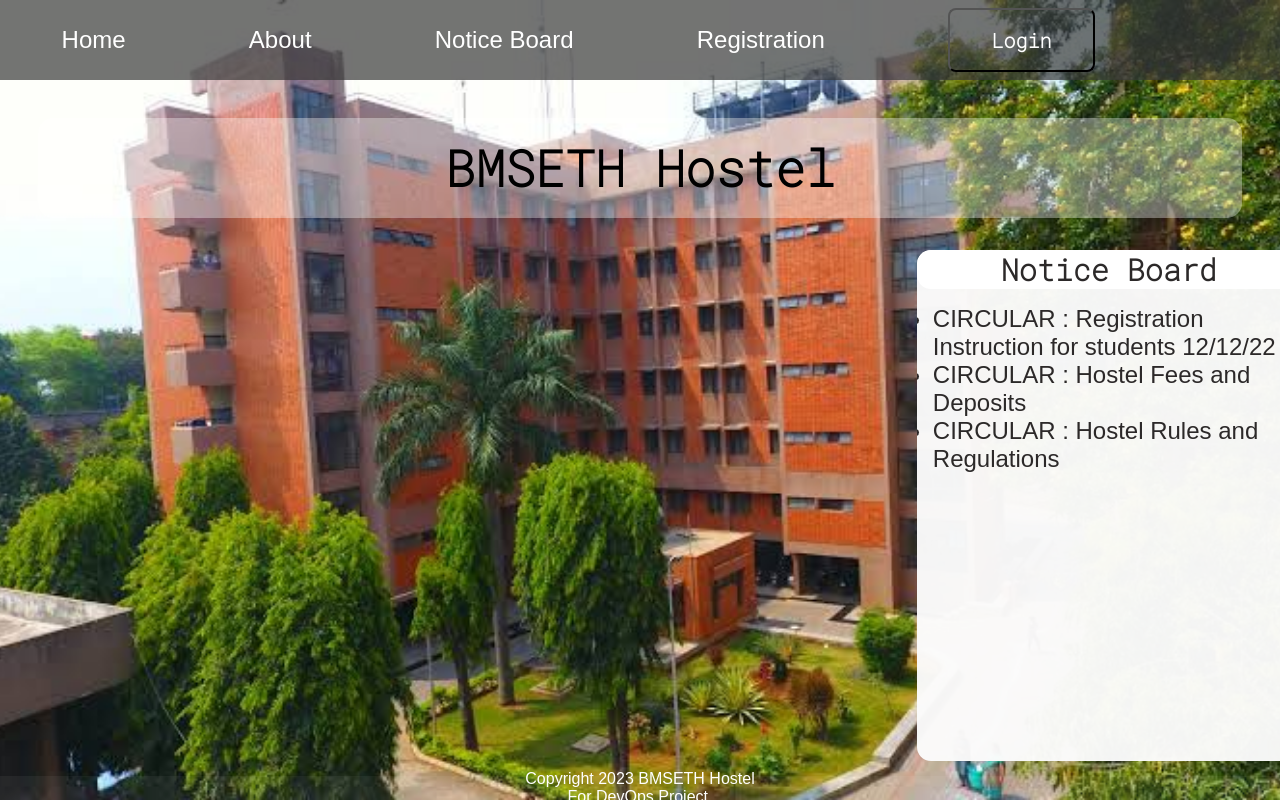
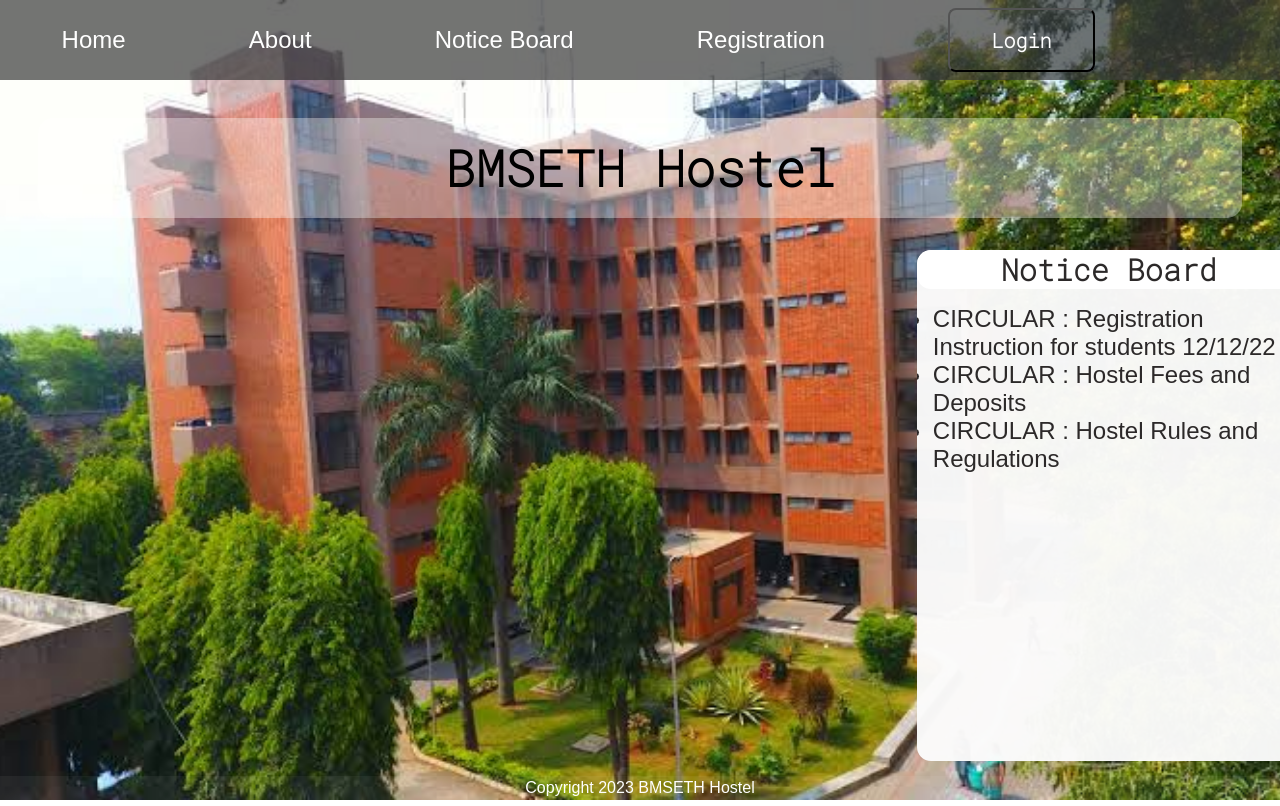
Before and after one commit to 1BM21CS043/hostel-management, a React (Create React App) app in the folder client/: page / in a window 1280 px wide. Shown: the top 806 px of the page. Built offline with nearby package versions, Linux system fonts and the light colour scheme.

Commit message:
footer deleted

```diff
--- a/client/src/Footer.js
+++ b/client/src/Footer.js
@@ -4,7 +4,6 @@ function Footer() {
   return (
     <div className = "footer">
       <p>Copyright 2023 BMSETH Hostel</p>
-      <p>For DevOps Project.</p>
     </div>
   );
 }
```
